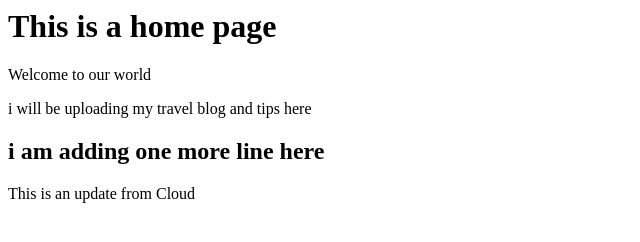
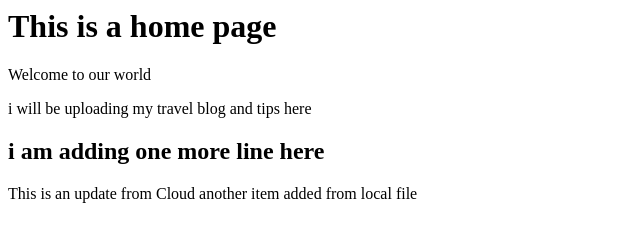
Before and after one commit to suzannaing/GMS.com, a plain HTML site: page index.htm in a window 1280 px wide. Shown: the whole page, without its empty margins (0-640 px from the left). Drawn offline with Linux system fonts and the light colour scheme.

Commit message:
updating new line from local drive

```diff
--- a/index.htm
+++ b/index.htm
@@ -7,5 +7,6 @@
 <p>i will be uploading my travel blog and tips here </p>
 <h2>i am adding one more line here</h2>
 This is an update from Cloud
+another item added from local file
 </body>
 </html>
```
